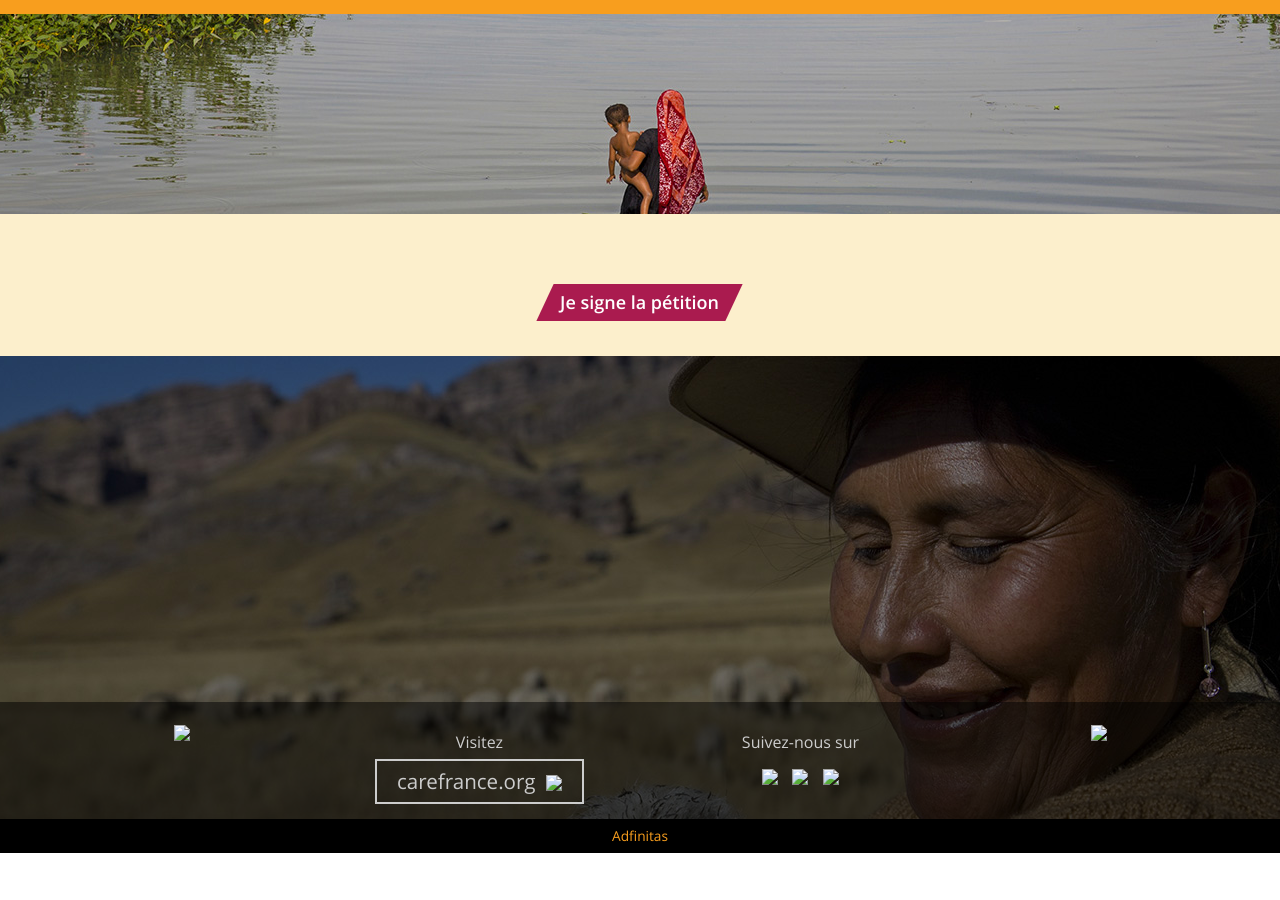
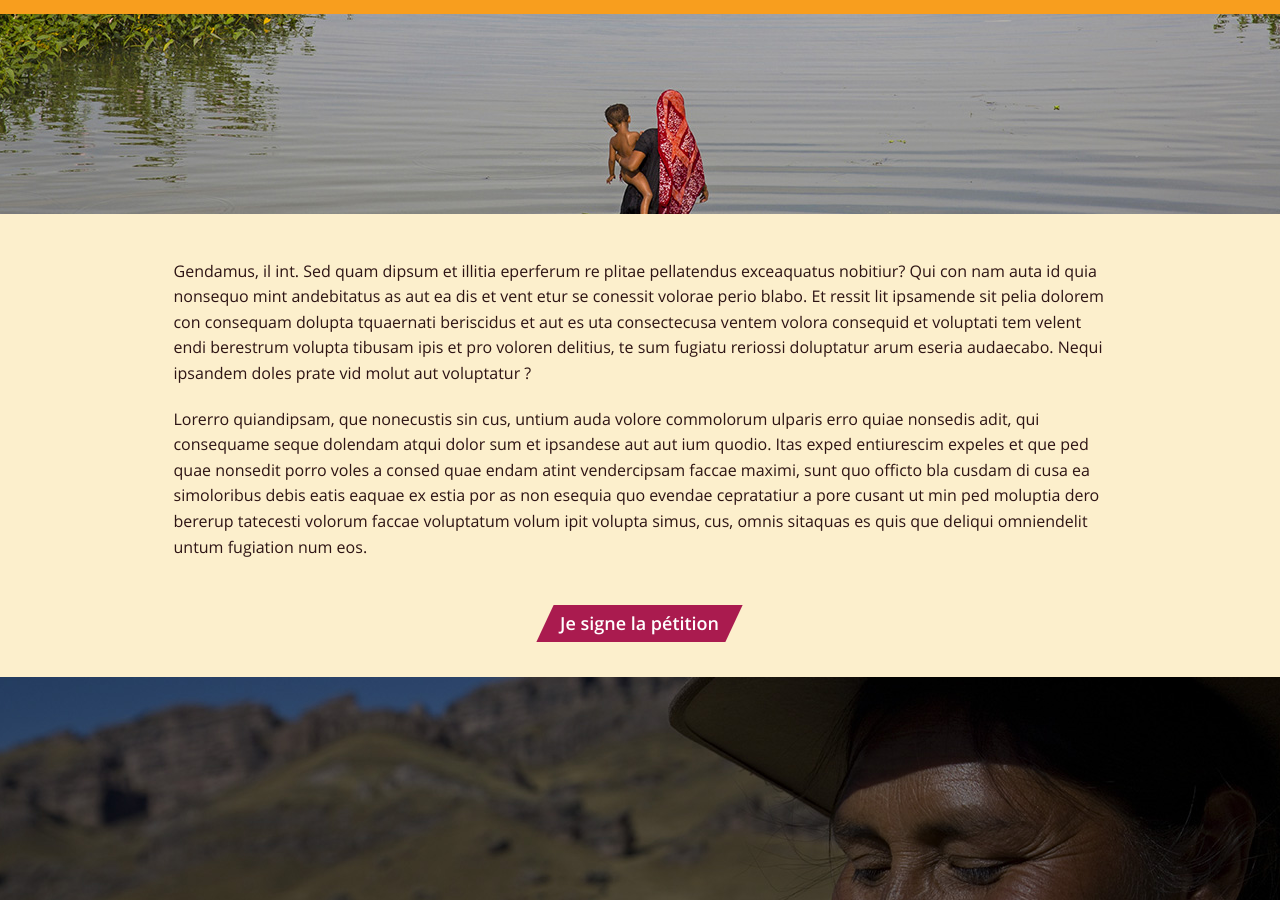
Before and after one commit to adfinitas-app/care-petition, a Jekyll site: the page built from _petitions/test.md, in a window 1280 px wide and 900 px high, scrolled down 1123 px. Built offline with Jekyll 4.4.1, drawn with Linux system fonts in a browser that asks for light colours; before the commit the page ends 1976 px from its top, so only the background shows below that.

Commit message:
Updated '_petitions/test.md' via CloudCannon

```diff
--- a/_petitions/test.md
+++ b/_petitions/test.md
@@ -30,3 +30,6 @@ de ses programmes en faveur des femmes."
       mid: ""
       right: ""
 ---
+Gendamus, il int. Sed quam dipsum et illitia eperferum re plitae pellatendus exceaquatus nobitiur? Qui con nam auta id quia nonsequo mint andebitatus as aut ea dis et vent etur se conessit volorae perio blabo. Et ressit lit ipsamende sit pelia dolorem con consequam dolupta tquaernati beriscidus et aut es uta consectecusa ventem volora consequid et voluptati tem velent endi berestrum volupta tibusam ipis et pro voloren delitius, te sum fugiatu reriossi doluptatur arum eseria audaecabo. Nequi ipsandem doles prate vid molut aut voluptatur ?
+
+Lorerro quiandipsam, que nonecustis sin cus, untium auda volore commolorum ulparis erro quiae nonsedis adit, qui consequame seque dolendam atqui dolor sum et ipsandese aut aut ium quodio. Itas exped entiurescim expeles et que ped quae nonsedit porro voles a consed quae endam atint vendercipsam faccae maximi, sunt quo officto bla cusdam di cusa ea simoloribus debis eatis eaquae ex estia por as non esequia quo evendae cepratatiur a pore cusant ut min ped moluptia dero bererup tatecesti volorum faccae voluptatum volum ipit volupta simus, cus, omnis sitaquas es quis que deliqui omniendelit untum fugiation num eos.
```
